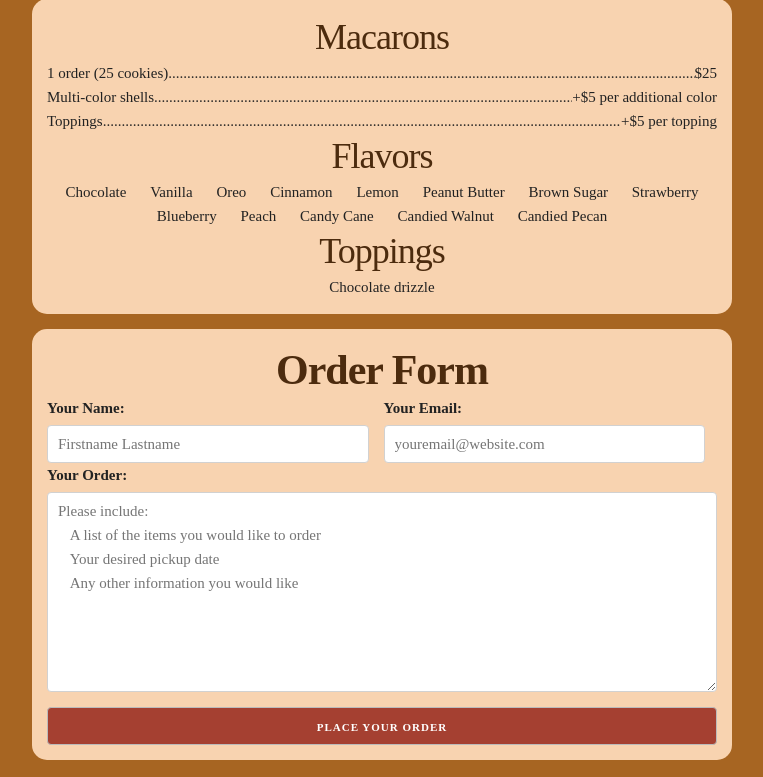
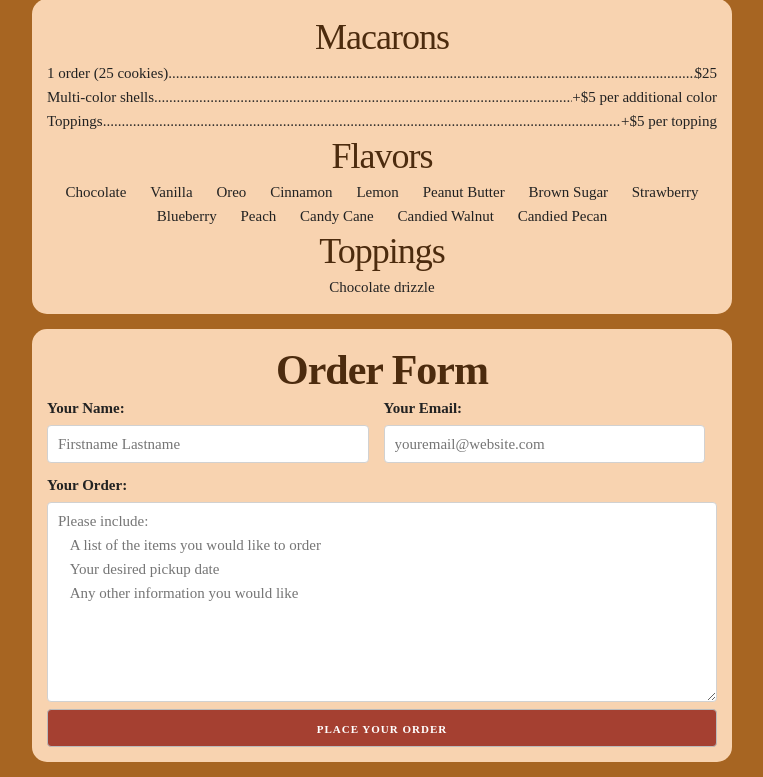
Before and after one commit to elliscode/ellisbakeshop, a Django app: page / in a window 1280 px wide. Shown: the part 625-1402 px from the top of the page, without its empty margins (258-1021 px from the left). Run offline with Django 4.2, Linux system fonts and the light colour scheme; parts of the project's set-up code (start-up, migrations or seed data) failed here and were passed over; some web fonts are replaced.

Commit message:
read the skeleton documentation :skull:

```diff
--- a/home/templates/home/index.html
+++ b/home/templates/home/index.html
@@ -94,31 +94,26 @@
           <h2>Order Form</h2>
           <form id="orderform" action="/placeorder" method="post" style="margin-bottom:0px;">
             {% csrf_token %}
-
             <div class="row">
               <div class="six columns">
-                      <div class="cell">
-                          <p>
                 <label for="name">Your Name:</label>
-                              <input style="width:100%; margin-bottom:0px;" type="text" id="name" name="name"
+                <input class="u-full-width" style="margin-bottom:10px;" type="text" id="name" name="name"
                        placeholder="Firstname Lastname" required/>
-                          </p>
+              </div>
+              <div class="six columns">
+                <label for="email">Your Email:</label>
+                <input class="u-full-width" style="margin-bottom:10px;" type="email" id="email" name="email"
+                       placeholder="youremail@website.com" required autocomplete="email"/>
               </div>
             </div>
-                  <div class="six columns">
-                      <div class="cell">
-                          <p>
-                              <label for="email">Your Email:</label>
-                              <input style="width:100%; margin-bottom:0px;" type="email" id="email" name="email"
-                                     placeholder="youremail@website.com" required autocomplete="email"/>
-                          </p>
+            <div class="row">
+              <div class="twelve columns">
+                <label for="order">Your Order:</label>
+                <textarea class="u-full-width" style="height:200px;margin-bottom:0px;" id="order" name="order"
+                          placeholder="Please include:&#10;&#11;A list of the items you would like to order&#10;&#11;Your desired pickup date&#10;&#11;Any other information you would like"
+                          required></textarea>
               </div>
             </div>
-              </div>
-              <p>
-              <label for="order">Your Order:</label>
-              <textarea style="width:100%;height:200px;margin-bottom:0px;" id="order" name="order" placeholder="Please include:&#10;&#11;A list of the items you would like to order&#10;&#11;Your desired pickup date&#10;&#11;Any other information you would like" required></textarea>
-            </p>
             <button type="submit">Place your Order</button>
           </form>
         </div>
```
Lines whose indentation alone changed are shown as unchanged.
